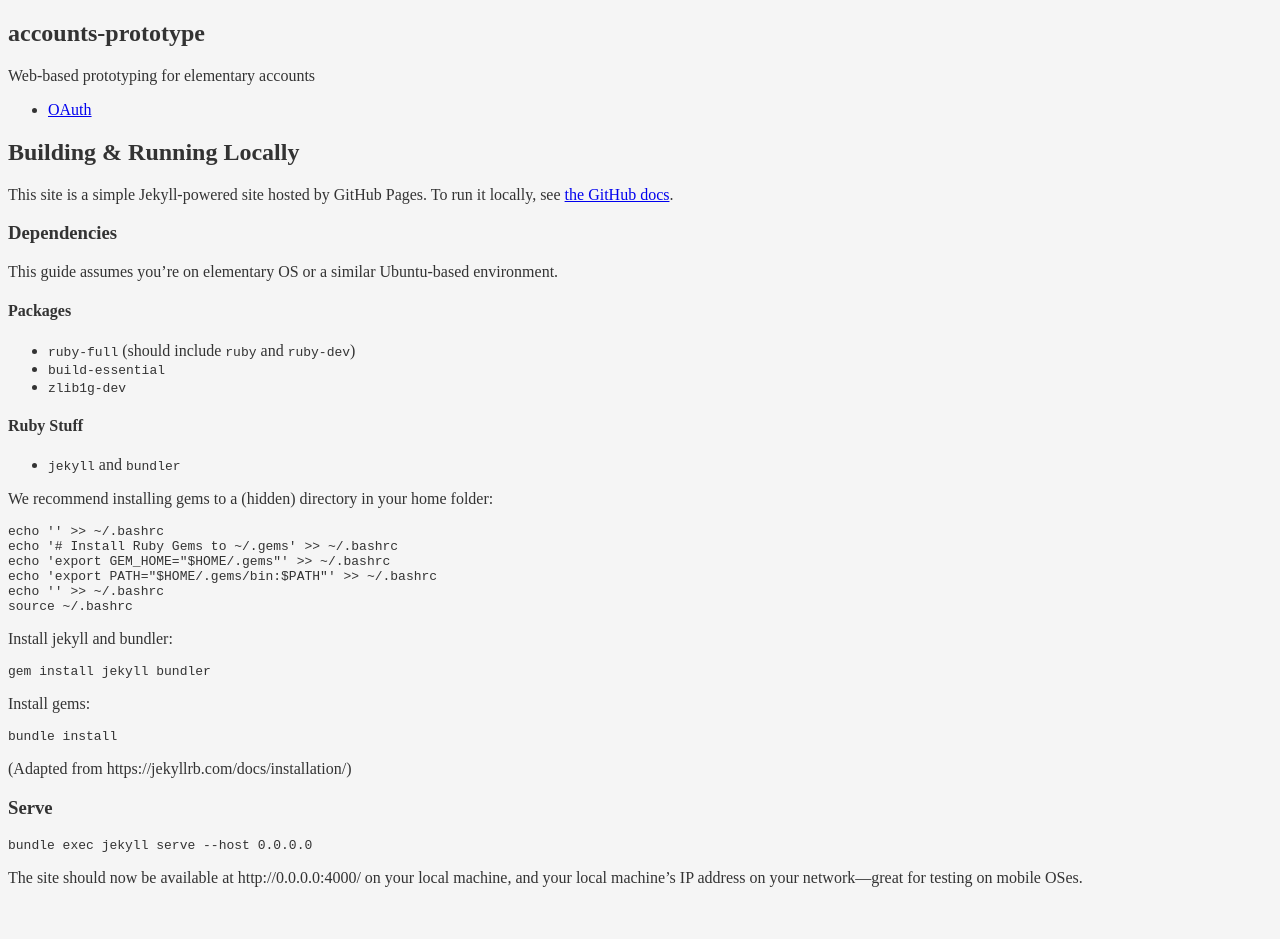
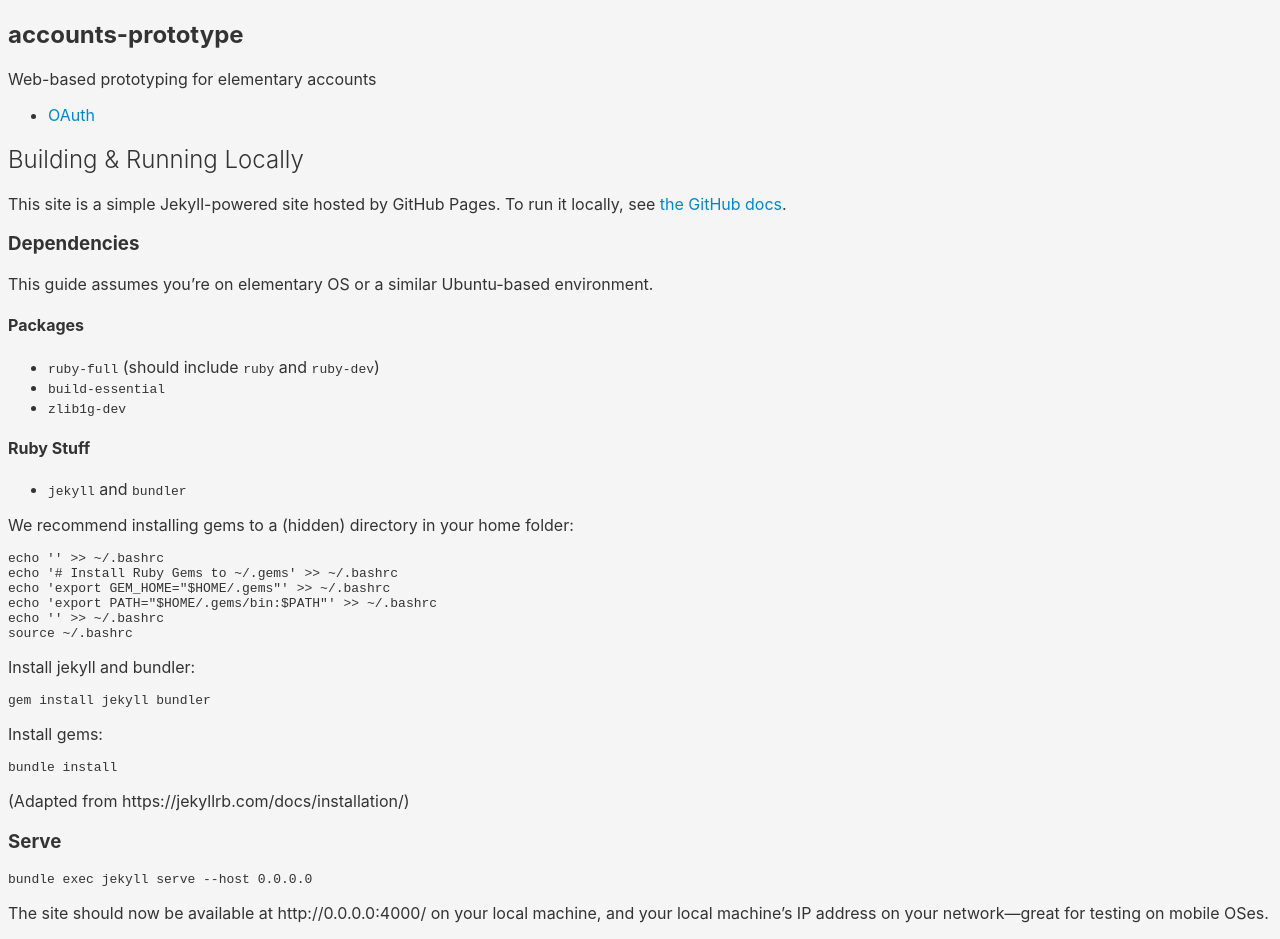
Before and after one commit to elementary/accounts-prototype, a Jekyll site: the page built from README.md, in a window 1280 px wide. Built offline with Jekyll 4.4.1, drawn with Linux system fonts in a browser that asks for light colours; our own code applies the rules of GitHub Pages for plain Markdown files; before the commit the page ends 903 px from its top, so only the background shows below that.

Commit message:
CSS basics, title and description

```diff
--- a/styles/main.css
+++ b/styles/main.css
@@ -1,4 +1,27 @@
 body {
     background-color: #f5f5f5;
     color: #333;
+    font-family: Inter;
 }
+
+::selection {
+    background-color: rgba(140, 213, 255, 0.3);
+    color: rgb(0, 46, 153);
+    text-shadow: none;
+}
+
+a {
+    color: #08c;
+    fill: #08c;
+    text-decoration: none;
+}
+
+a:focus {
+    outline: none;
+    text-decoration: underline;
+}
+
+h2 {
+    font-weight: 300;
+    font-size: 18pt;
+}
```
Also changed, not shown: oauth.html (+6 -1 lines).
